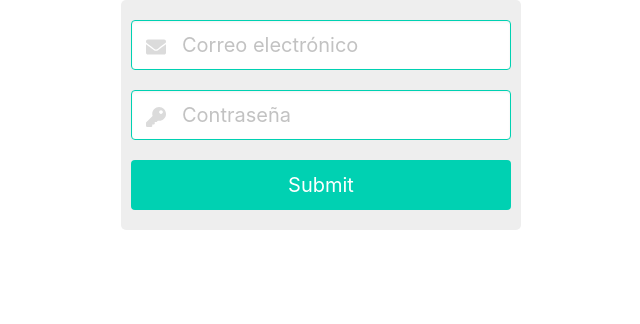
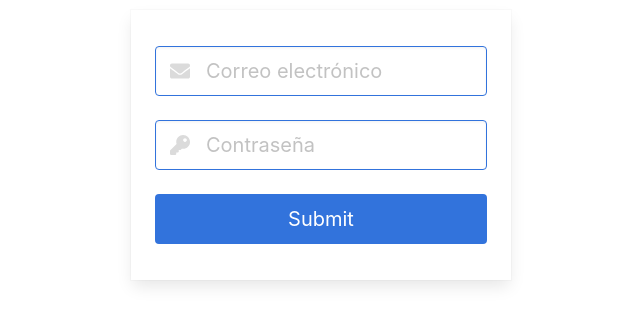
Before and after one commit to nosoyeseoscar/FormaBulmaEjemplo, a React (Create React App) app: page / in a window 1280 px wide. Shown: the top 324 px of the page, without its empty margins (319-959 px from the left). Built offline with nearby package versions, Linux system fonts and the light colour scheme.

Commit message:
primera versión

```diff
--- a/src/App.css
+++ b/src/App.css
@@ -2,26 +2,13 @@
   width: 400px;
   margin:0 auto;
   border-radius: 5px;
-  background-color: rgba(200,200,200,30%);
-  padding: 10px;
+/*   background-color: rgba(200,200,200,30%);
+ */  padding: 10px;
 }
 
 input {
-  width:100%;
-  font-size: 16px;
-  margin: 10px 0px;
-  border-radius: 5px;
+  /* width:100%; */
+ /*  font-size: 16px; */
+  /* margin: 10px 0px; */
+  /* border-radius: 5px; */
 }
-
-.input-style {
-  padding: 10px;
-  box-sizing:border-box;/*Para evitar que los inputs se pasen de tamaño*/
-  border-color: #444;
-}
-
-.btn-submit {
-  background-color: #008CBA;
-  color:white;
-  border: none;
-  padding: 10px 20px;
-}
--- a/src/components/loginForm.js
+++ b/src/components/loginForm.js
@@ -20,10 +20,12 @@ function Login() {
     console.log(data);
   };
   return (
+    <div className="card">
+      <div className="card-content">
         <form onSubmit={handleSubmit(onSubmit)}>
           <div className="control has-icons-left">
             <input
-          className="input is-primary is-medium"
+              className="input is-link is-medium my-3"
               name="email"
               type="text"
               placeholder="Correo electrónico"
@@ -36,10 +38,12 @@ function Login() {
               <FontAwesomeIcon icon={faEnvelope} />
             </span>
           </div>
-      {errors.email && <p className="help is-danger">{errors.email.message}</p>}
+          {errors.email && (
+            <p className="help is-danger">{errors.email.message}</p>
+          )}
           <div className="control has-icons-left">
             <input
-          className="input is-primary is-medium"
+              className="input is-link is-medium my-3"
               name="password"
               type="password"
               placeholder="Contraseña"
@@ -55,8 +59,10 @@ function Login() {
           {errors.password && (
             <p className="help is-danger">{errors.password.message}</p>
           )}
-      <input type="submit" className="button is-primary is-medium" />
+          <input type="submit" className="button is-link is-medium my-3 is-fullwidth" />
         </form>
+      </div>
+    </div>
   );
 }
 
```
Also changed, not shown: 1 other file (tests, documents, lock files or other folders). Lines whose indentation alone changed are shown as unchanged.
